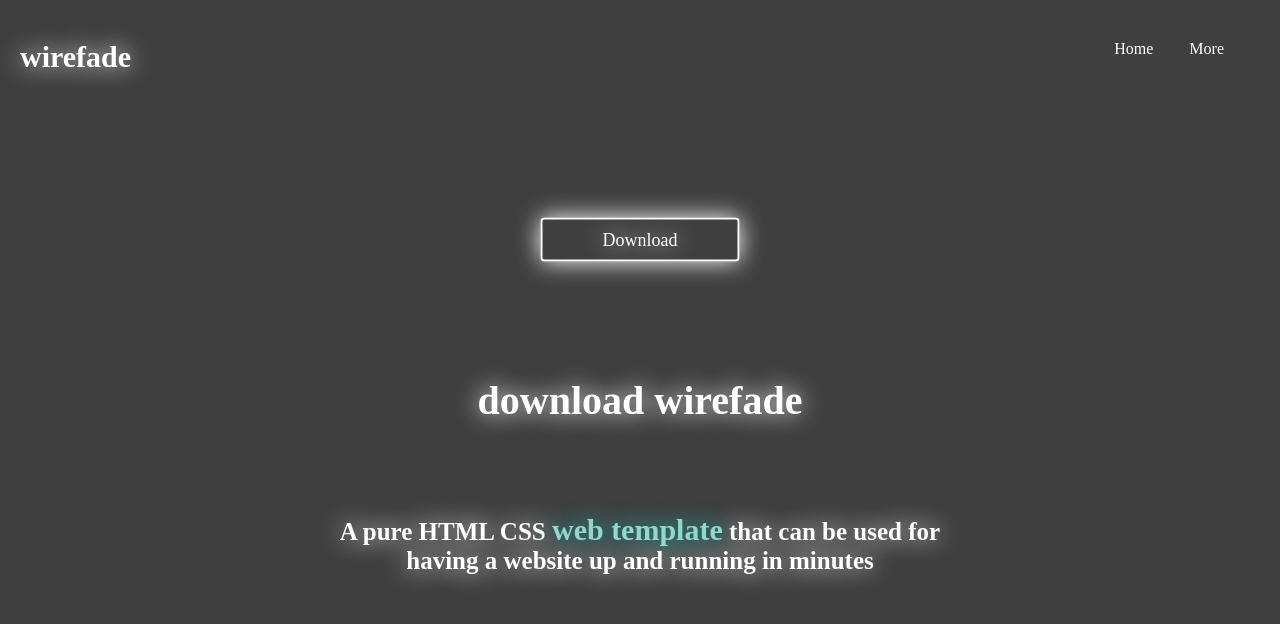
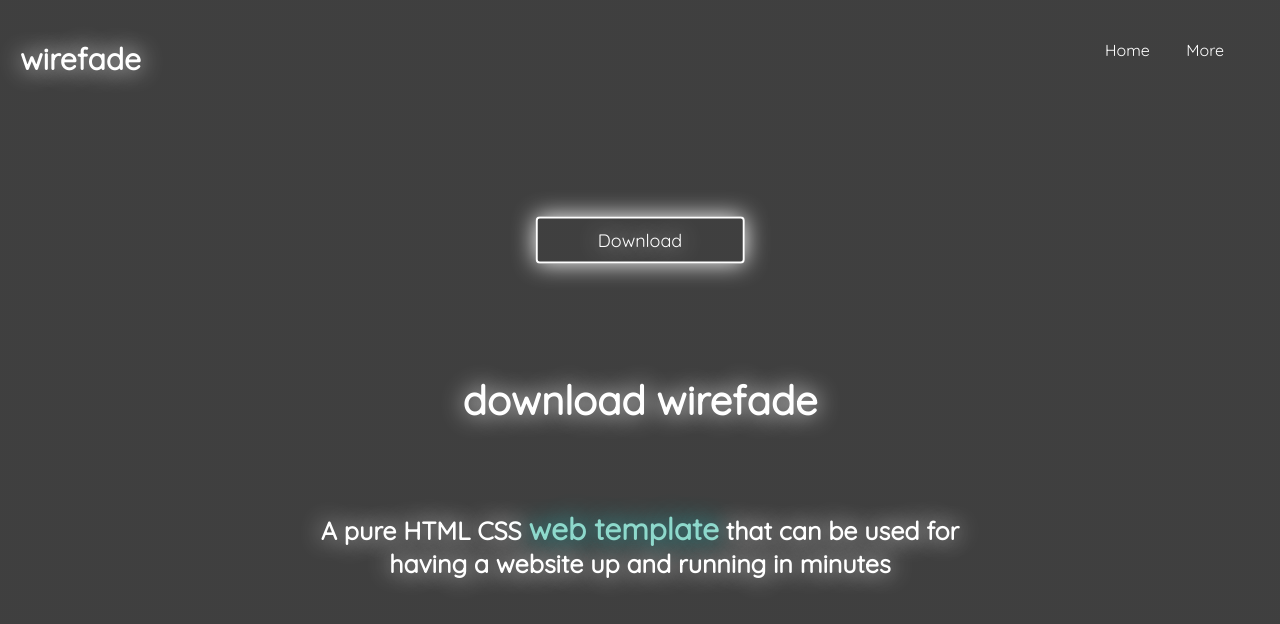
Before and after one commit to Sid009hey/wirefade, a plain HTML site: page about.html in a window 1280 px wide. Drawn offline with Linux system fonts and the light colour scheme.

Commit message:
font error fix

```diff
--- a/about.html
+++ b/about.html
@@ -2,7 +2,7 @@
 <html>
 <head>
     <style>
-     @import url('https://fonts.googleapis.com/css2?family=Roboto+Mono&display=swap');
+     @import url('https://fonts.googleapis.com/css2?family=Quicksand&display=swap');
     </style>
     <title>Spec Client - About</title>
     <link rel="stylesheet" type="text/css" href="css/about.css">
```
